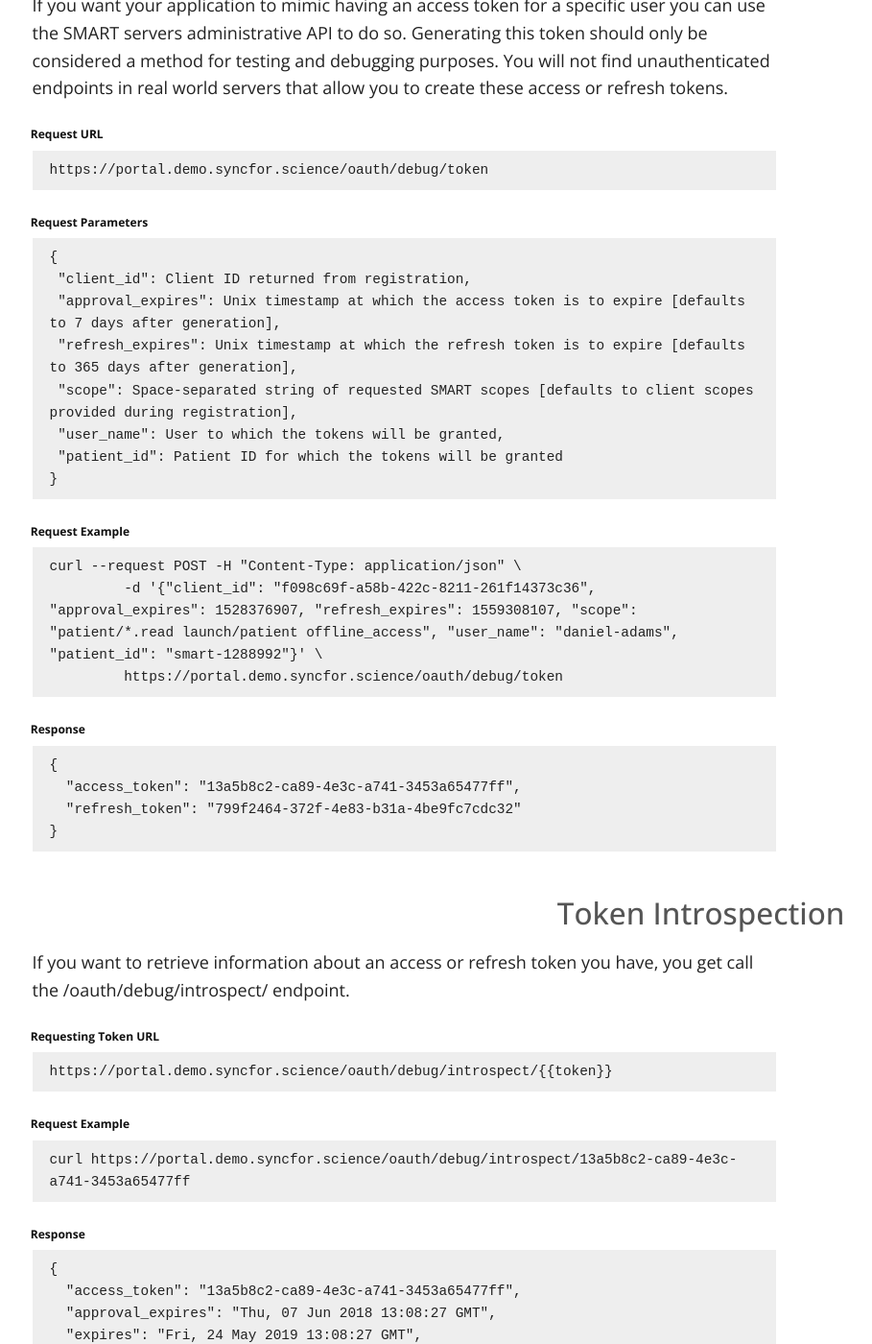
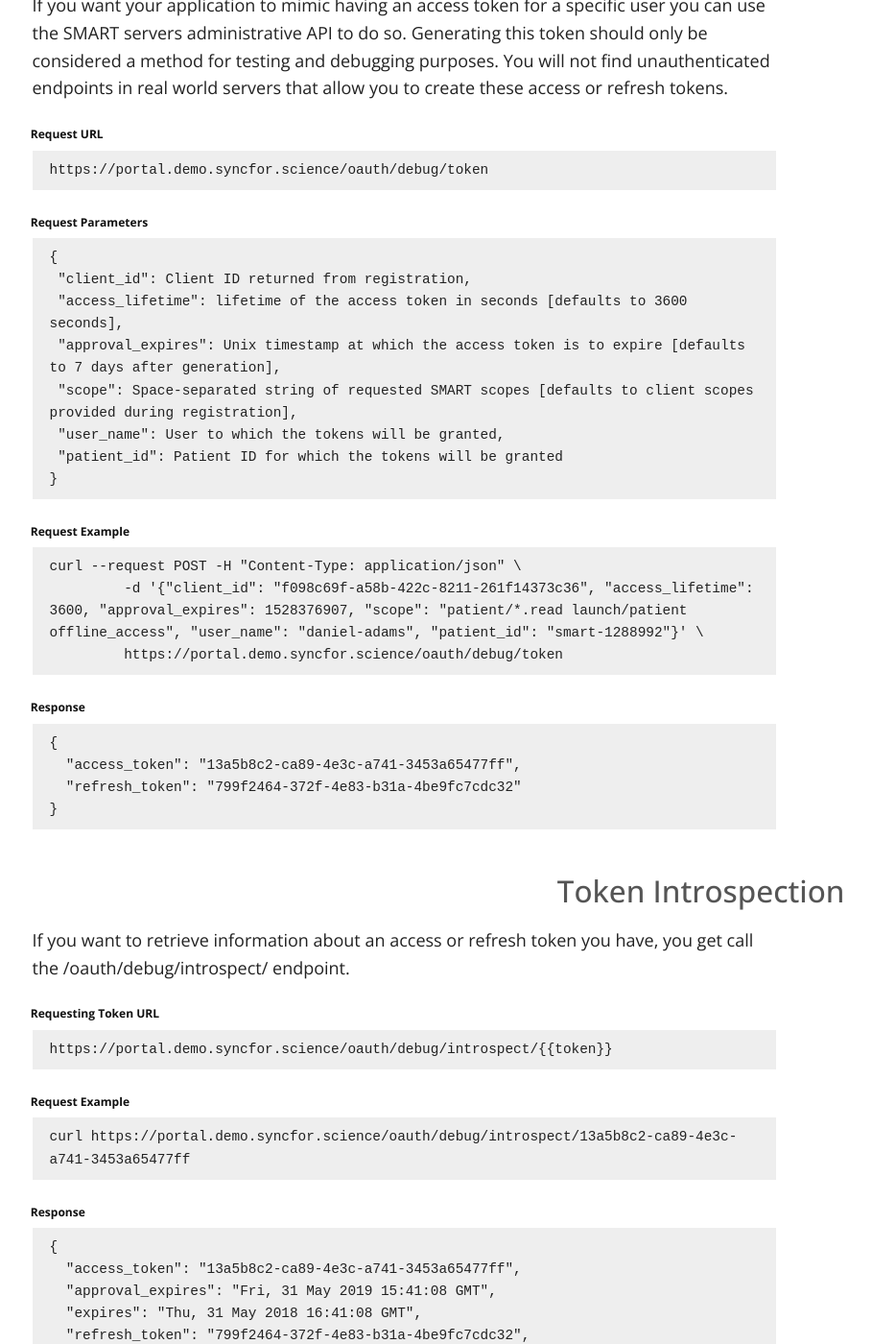
Before and after one commit to sync-for-science/sync-for-science.github.io, a Jekyll site: the page built from proxy-api-calls/index.md, in a window 1280 px wide and 1400 px high, scrolled down 1882 px. Shown: the whole window at 96% size, without its empty margins (219-1128 px from the left). Built offline with Jekyll 4.4.1, drawn with Linux system fonts in a browser that asks for light colours; nearby versions of some CDN libraries; our own code applies the rules of GitHub Pages for plain Markdown files; some of the changed text lies outside the part shown.

Commit message:
Update parameters

````diff
--- a/proxy-api-calls/index.md
+++ b/proxy-api-calls/index.md
@@ -76,8 +76,8 @@ https://portal.demo.syncfor.science/oauth/debug/token
 ```
 {
  "client_id": Client ID returned from registration,
+ "access_lifetime": lifetime of the access token in seconds [defaults to 3600 seconds],
  "approval_expires": Unix timestamp at which the access token is to expire [defaults to 7 days after generation],
- "refresh_expires": Unix timestamp at which the refresh token is to expire [defaults to 365 days after generation],
  "scope": Space-separated string of requested SMART scopes [defaults to client scopes provided during registration],
  "user_name": User to which the tokens will be granted,
  "patient_id": Patient ID for which the tokens will be granted
@@ -88,7 +88,7 @@ https://portal.demo.syncfor.science/oauth/debug/token
 
 ```
 curl --request POST -H "Content-Type: application/json" \
-	 -d '{"client_id": "f098c69f-a58b-422c-8211-261f14373c36", "approval_expires": 1528376907, "refresh_expires": 1559308107, "scope": "patient/*.read launch/patient offline_access", "user_name": "daniel-adams", "patient_id": "smart-1288992"}' \
+	 -d '{"client_id": "f098c69f-a58b-422c-8211-261f14373c36", "access_lifetime": 3600, "approval_expires": 1528376907, "scope": "patient/*.read launch/patient offline_access", "user_name": "daniel-adams", "patient_id": "smart-1288992"}' \
 	 https://portal.demo.syncfor.science/oauth/debug/token
 ```
 
@@ -121,8 +121,8 @@ curl https://portal.demo.syncfor.science/oauth/debug/introspect/13a5b8c2-ca89-4e
 ```JSON
 {
   "access_token": "13a5b8c2-ca89-4e3c-a741-3453a65477ff",
-  "approval_expires": "Thu, 07 Jun 2018 13:08:27 GMT",
-  "expires": "Fri, 24 May 2019 13:08:27 GMT",
+  "approval_expires": "Fri, 31 May 2019 15:41:08 GMT",
+  "expires": "Thu, 31 May 2018 16:41:08 GMT",
   "refresh_token": "799f2464-372f-4e83-b31a-4be9fc7cdc32",
   "scopes": [
     "patient/*.read",
````
